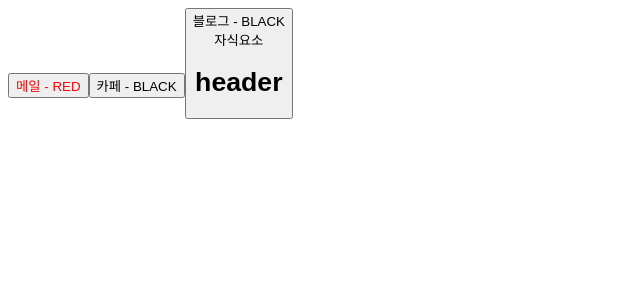
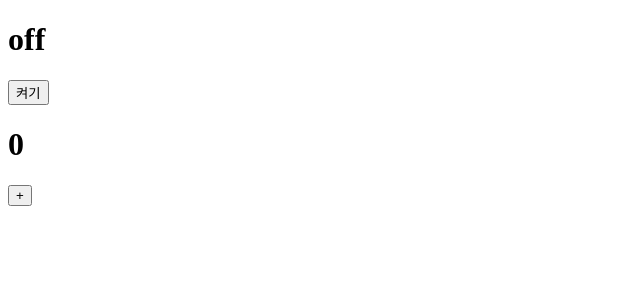
Before and after one commit to Leebumjin01/onebite-react, a React (Vite) app in the folder section05/: page / in a window 1280 px wide. Shown: the top 300 px of the page, without its empty margins (0-640 px from the left). Built offline with nearby package versions, Linux system fonts and the light colour scheme.

Commit message:
state 상태관리

```diff
--- a/section05/src/App.jsx
+++ b/section05/src/App.jsx
@@ -1,25 +1,30 @@
 import "./App.css";
-import Header from "./components/Header";
-import Main from "./components/Main";
-import Footer from "./components/Footer";
-import Button from "./components/Button";
+import { useState } from "react";
 
 function App() {
-  const buttonProps = {
-    text: "메일",
-    color: "red",
-    a: 1,
-    b: 2,
-    c: 3,
-  };
+  const [count, setCount] = useState(0);
+  const [light, setLight] = useState("off");
+
   return (
     <>
-      <Button {...buttonProps} />
-      <Button text={"카페"} />
-      <Button text={"블로그"}>
-        <div>자식요소</div>
-        <Header></Header>
-      </Button>
+      <h1>{light}</h1>
+      <button
+        onClick={() => {
+          setLight(light === "on" ? "off" : "on");
+        }}
+      >
+        {light === "on" ? "끄기" : "켜기"}
+      </button>
+      <div>
+        <h1>{count}</h1>
+        <button
+          onClick={() => {
+            setCount(count + 1);
+          }}
+        >
+          +
+        </button>
+      </div>
     </>
   );
 }
```
